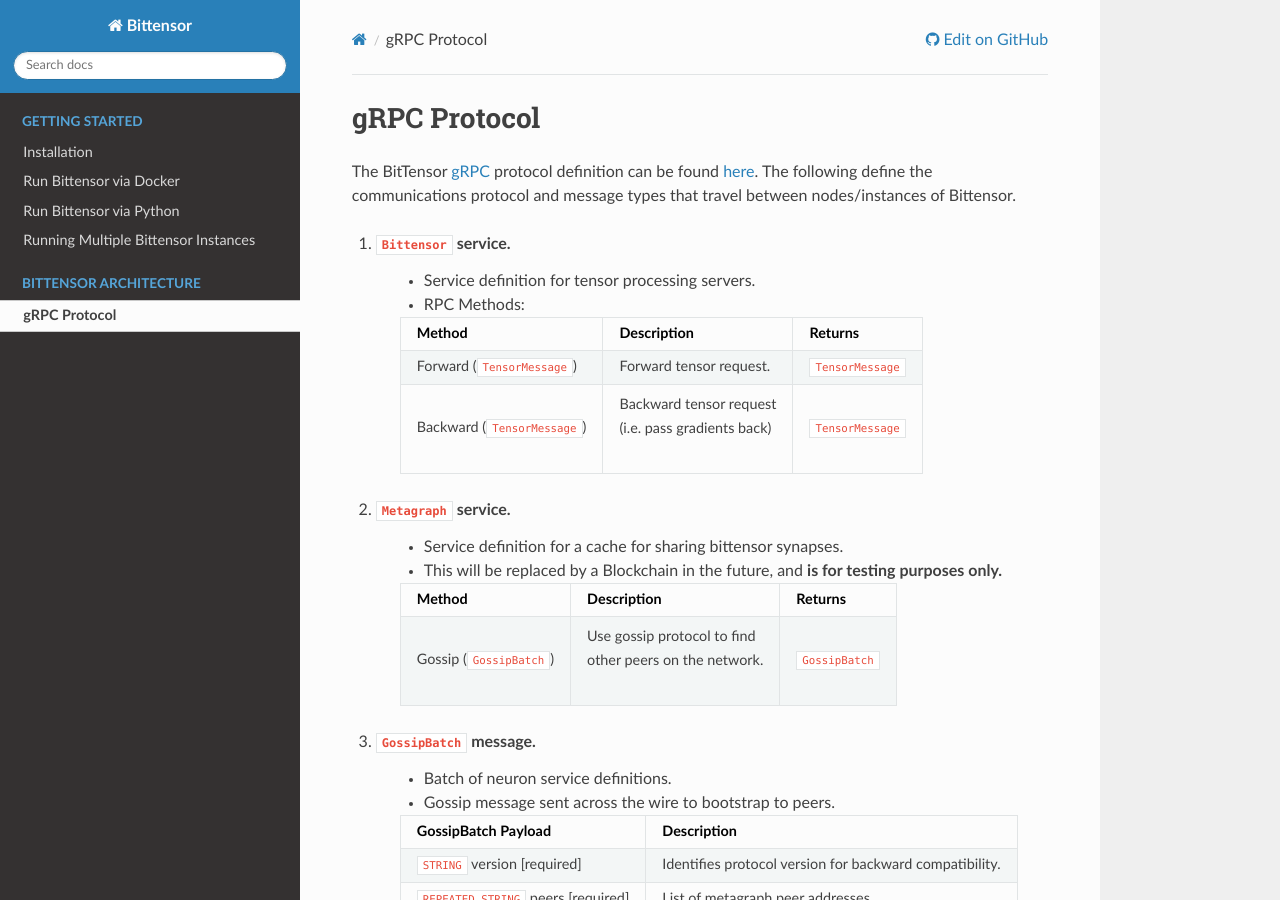
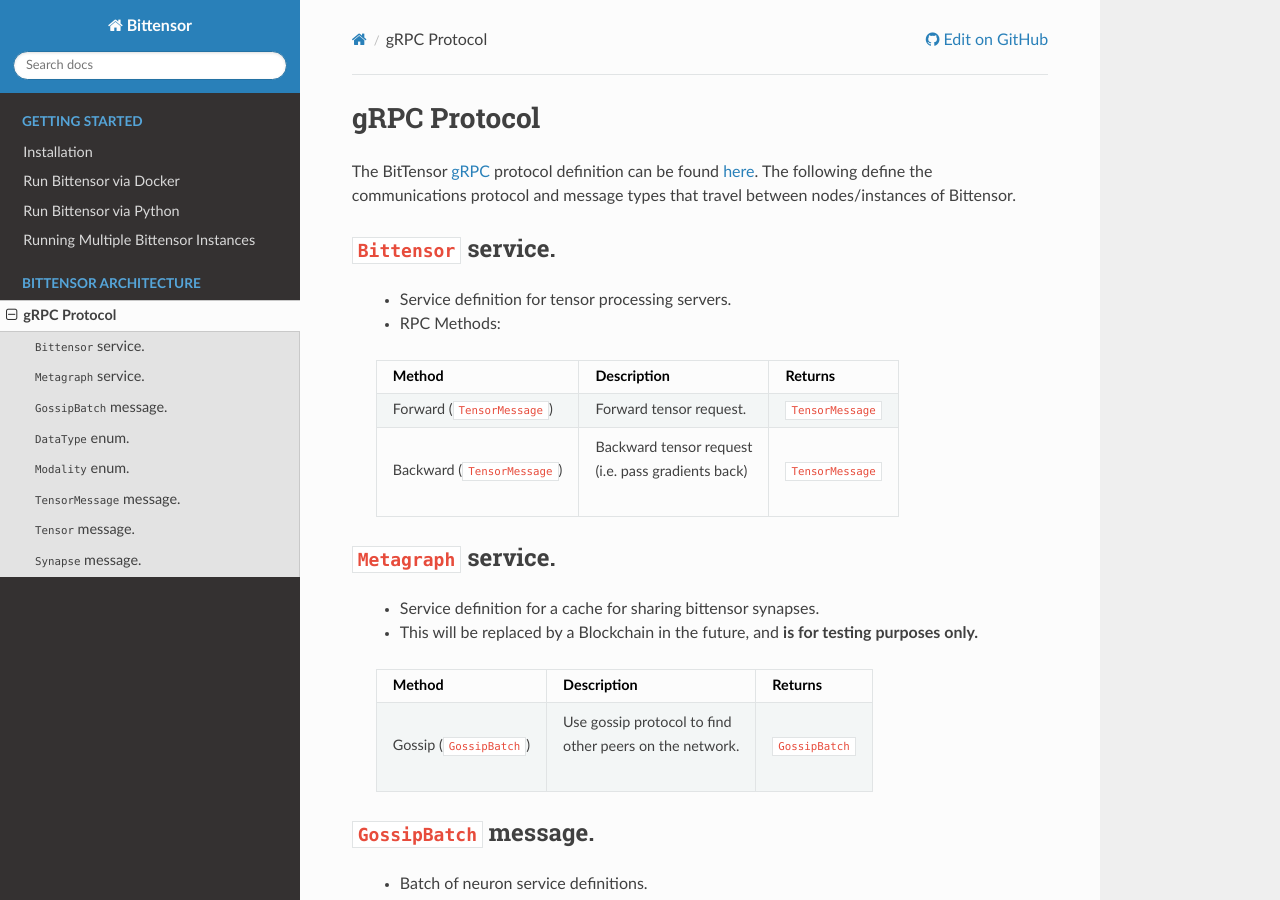
Before and after one commit to opentensor/bittensor-docs, a Sphinx documentation site: the page built from docs/bittensor-deep-dive/end-to-end.rst, in a window 1280 px wide and 900 px high. Built offline with Sphinx 7.4.7 and the Read the Docs theme 2.0.0, drawn with Linux system fonts in a browser that asks for light colours; some of the changed lines change nothing that is shown.

Commit message:
Changed numbered list to subsections

```diff
--- a/docs/bittensor-deep-dive/end-to-end.rst
+++ b/docs/bittensor-deep-dive/end-to-end.rst
@@ -4,7 +4,8 @@
 found `here <https://github.com/opentensor/bittensor/blob/master/bittensor/bittensor.proto>`__. The following define
 the communications protocol and message types that travel between nodes/instances of Bittensor.
 
-1. :code:`Bittensor` service.
+:code:`Bittensor` service.
+---------------------------
     - Service definition for tensor processing servers.
     - RPC Methods:
 
@@ -16,7 +17,8 @@
                                                     | (i.e. pass gradients back)
     ============================================= ================================= =======================
 
-2. :code:`Metagraph` service.
+:code:`Metagraph` service.
+---------------------------
     - Service definition for a cache for sharing bittensor synapses.
     - This will be replaced by a Blockchain in the future, and **is for testing purposes only.**
 
@@ -27,7 +29,8 @@
                                                     | other peers on the network.
     ============================================= ================================= =======================
 
-3. :code:`GossipBatch` message.
+:code:`GossipBatch` message.
+-----------------------------
     - Batch of neuron service definitions.
     - Gossip message sent across the wire to bootstrap to peers.
 
@@ -40,17 +43,20 @@
     =========================================  =============================================================
 
 
-4. :code:`DataType` enum.
+:code:`DataType` enum.
+---------------------------
     - Used for serialization/deserialization of messages as they travel through the wire.
     - Data types can be  :code:`UNKNOWN`, :code:`FLOAT32`, :code:`INT32`, :code:`INT64`, or :code:`UTF8`.
     - Described `here <https://github.com/opentensor/bittensor/blob/master/bittensor/bittensor.proto#L230>`__.
 
-5. :code:`Modality` enum.
+:code:`Modality` enum.
+---------------------------
     - Modality of the message (TEXT, IMAGE, TENSOR).
     - Described `here <https://github.com/opentensor/bittensor/blob/master/bittensor/bittensor.proto#L239>`__.
 
 
-6. :code:`TensorMessage` message.
+:code:`TensorMessage` message.
+-------------------------------
     - The primary protobuf message object passed between tensor processing servers.
     - Contains a payload of 1 or more serialized tensors and their definitions.
         - **version** –  Indentifies protocol version for backward compatibility.
@@ -80,7 +86,8 @@
                                                 | and thus is required.
     =======================================  =============================================================
 
-7. :code:`Tensor` message.
+:code:`Tensor` message.
+---------------------------
     - A serialized tensor object created using the serializer class.
     - Essentially used to describe a tensor being passed on the wire.
 
@@ -100,7 +107,8 @@
     :code:`bool` requires_grad [optional]       Whether or not this tensor require a gradient.
     =======================================  =================================================================
 
-7. :code:`Synapse` message.
+:code:`Synapse` message.
+---------------------------
     - "Synapse" or "Expert" endpoint definition.
     - This fully describes a tensor processing service for Bittensor (as well as `hivemind <https://learning-at-home.readthedocs.io/en/latest/?badge=latest>`_).
 
```
Also changed, not shown: 5 other files.
